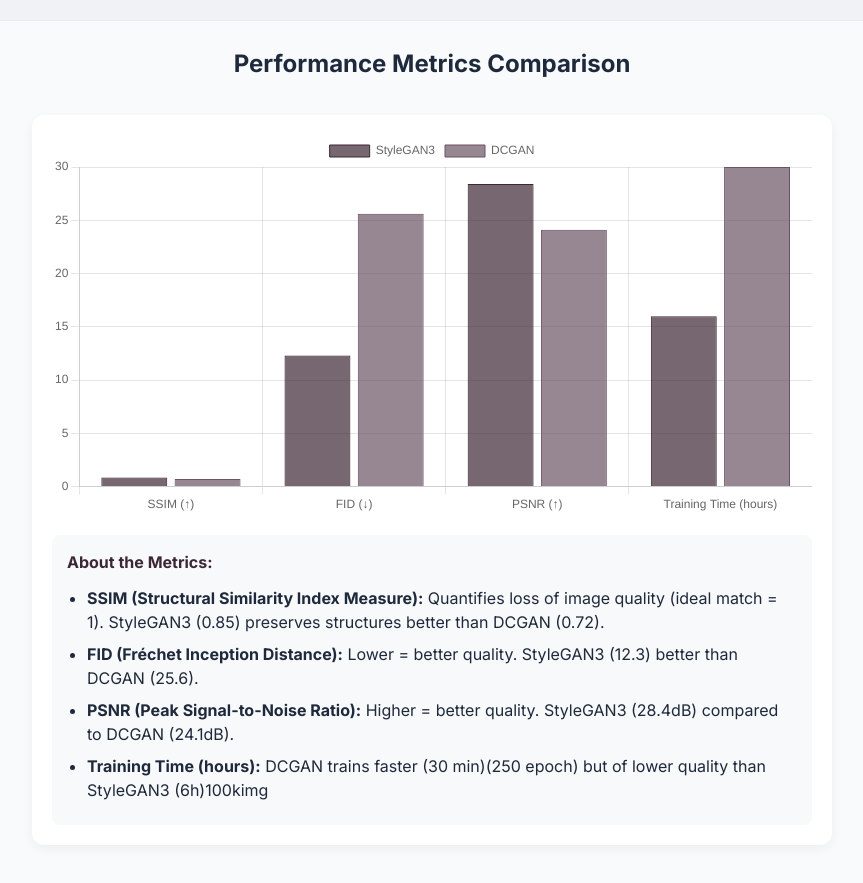
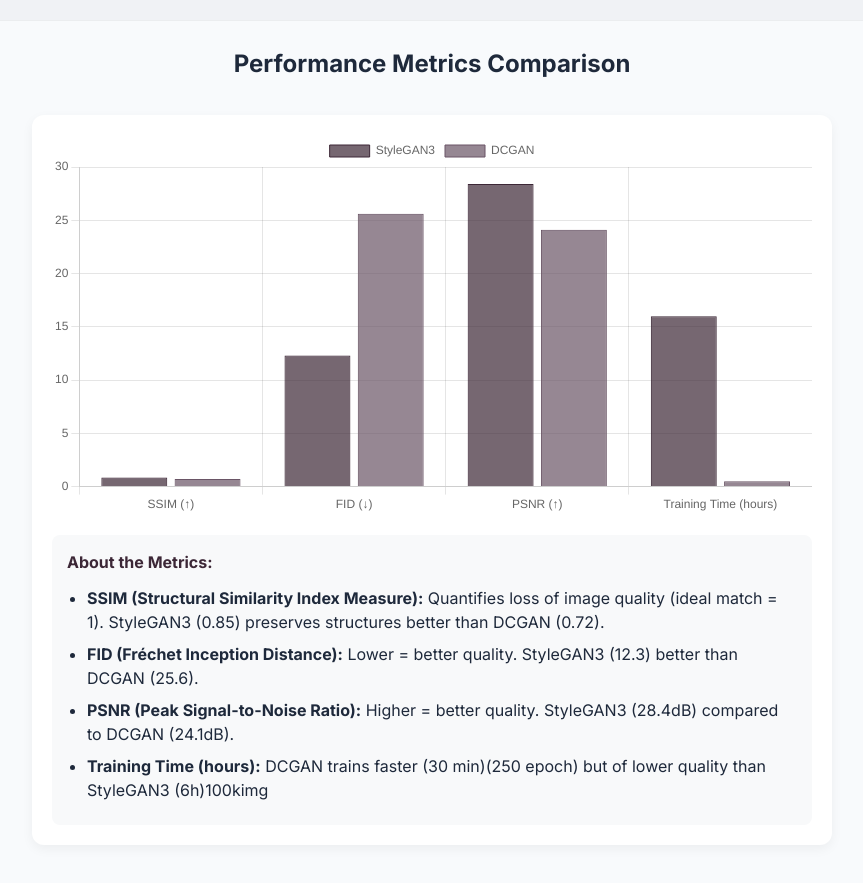
Before and after one commit to Siamsell/medical-image-gan, a plain HTML site: page index.html in a window 1280 px wide. Shown: the part 4220-5103 px from the top of the page, without its empty margins (208-1071 px from the left). Drawn offline with nearby package versions, Linux system fonts and the light colour scheme.

Commit message:
index.html

```diff
--- a/index.html
+++ b/index.html
@@ -1025,7 +1025,7 @@
           },
           {
             label: 'DCGAN',
-            data: [0.72, 25.6, 24.1, 30],
+            data: [0.72, 25.6, 24.1, 0.5],
             backgroundColor: 'rgba(106, 85, 102, 0.7)',
             borderColor: 'rgba(106, 85, 102, 1)',
             borderWidth: 1
```
